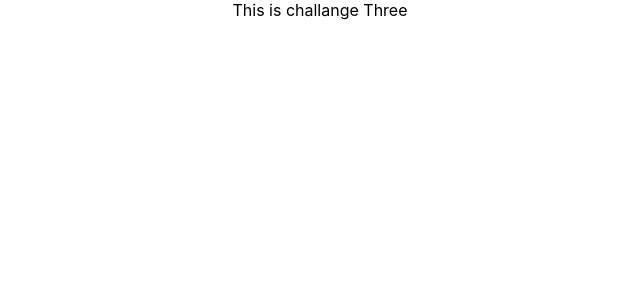
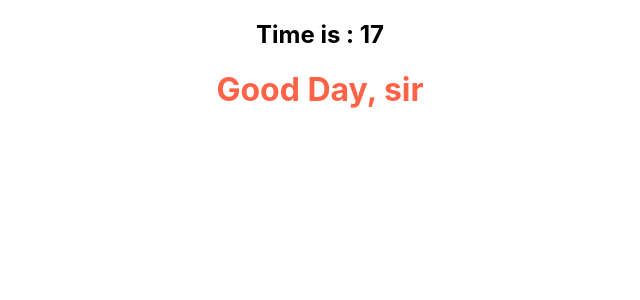
Before and after one commit to kabir-webDev/project-tha-1, a React (Create React App) app: page / in a window 1280 px wide. Shown: the top 300 px of the page, without its empty margins (320-960 px from the left). Built offline with nearby package versions, Linux system fonts and the light colour scheme.

Commit message:
time conditional

```diff
--- a/src/App.js
+++ b/src/App.js
@@ -1,7 +1,7 @@
 import React from "react";
 import "./App.css";
 import ChallangeThree from "./component/ChallangeThree/ChallangeThree";
-import ChallangeTwo from "./component/ChallangeTwo/ChallangeTwo";
+// import ChallangeTwo from "./component/ChallangeTwo/ChallangeTwo";
 
 function App() {
   return (
--- a/src/component/ChallangeThree/ChallangeThree.js
+++ b/src/component/ChallangeThree/ChallangeThree.js
@@ -1,7 +1,25 @@
 import React from "react";
 
 function ChallangeThree() {
-  return <div>This is challange Three</div>;
+  const time = new Date().getHours();
+  var greeting = "";
+  const styles = {};
+  if (time >= 23 && time <= 6) {
+    greeting = "Good Night";
+  } else if (time > 6 && time <= 10) {
+    greeting = "Good Morning";
+  } else if (time > 10 && time <= 19) {
+    greeting = "Good Day";
+    styles.color = "tomato";
+  } else {
+    greeting = "Good Evening";
+  }
+  return (
+    <div>
+      <h2>Time is : {time}</h2>
+      <h1 style={styles}>{greeting}, sir</h1>
+    </div>
+  );
 }
 
 export default ChallangeThree;
```
